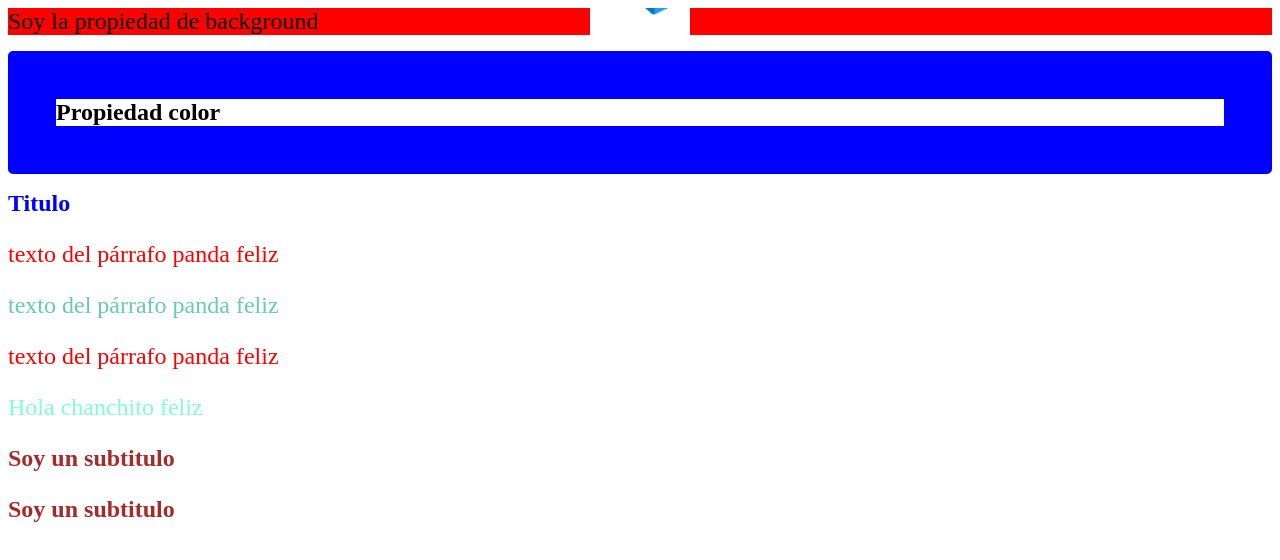
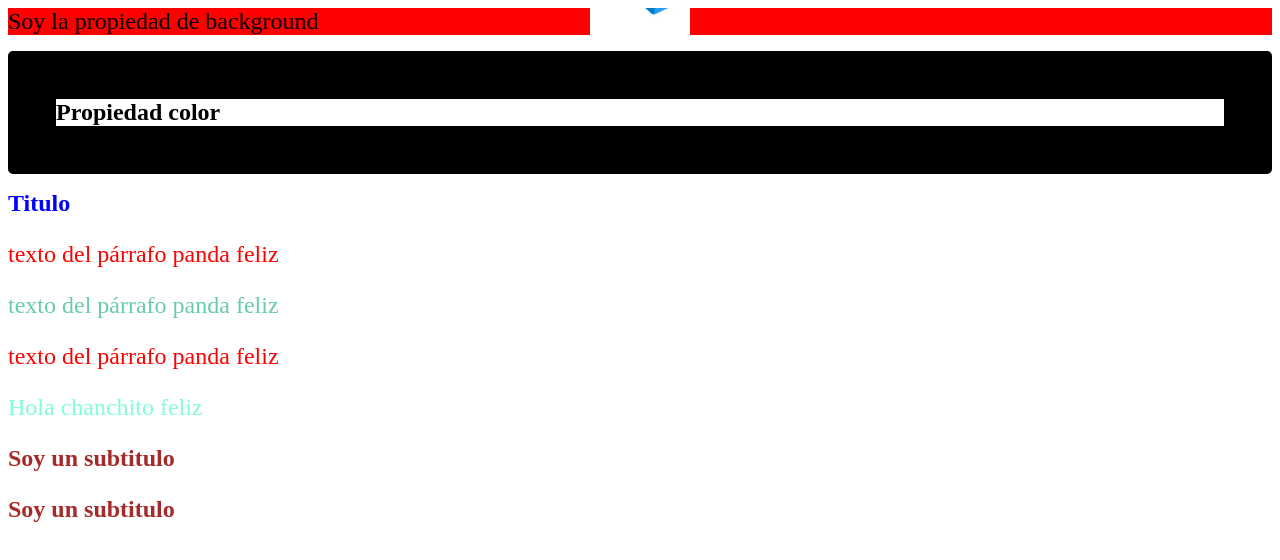
Before and after one commit to emig89/Intro-CSS, a plain HTML site: page CSS-Practica/index.html in a window 1280 px wide. Drawn offline with Linux system fonts and the light colour scheme.

Commit message:
Ultima actualizacion

```diff
--- a/CSS-Practica/style.css
+++ b/CSS-Practica/style.css
@@ -42,7 +42,7 @@
  */
 /*  Las unidades de medición son px:pixel, cm, mm, in:pulgada */
  border-style: solid;
- border-color: blue;
+ border-color: bl ue;
  border-radius: 5px;
  border-width: 2rem;
 
```
